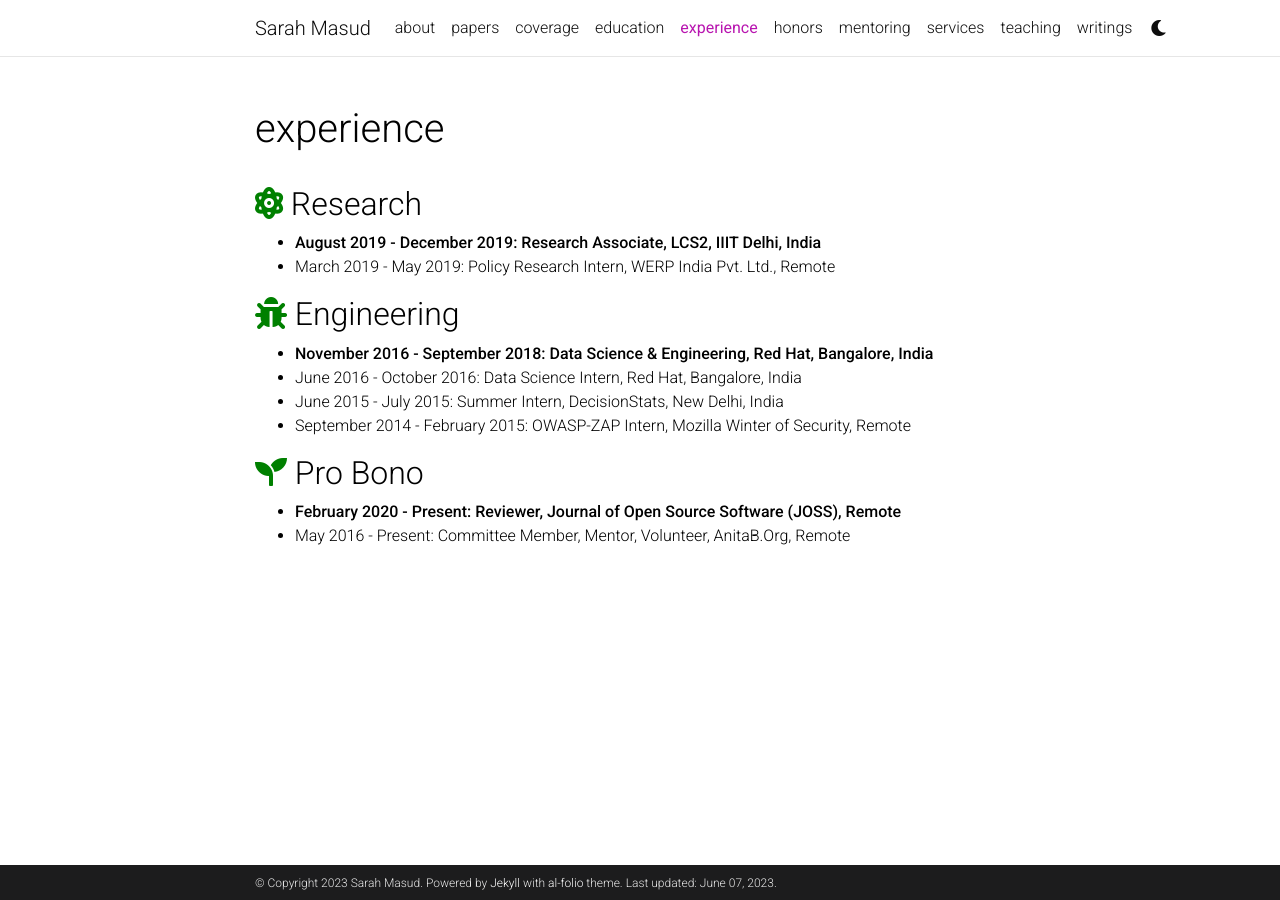
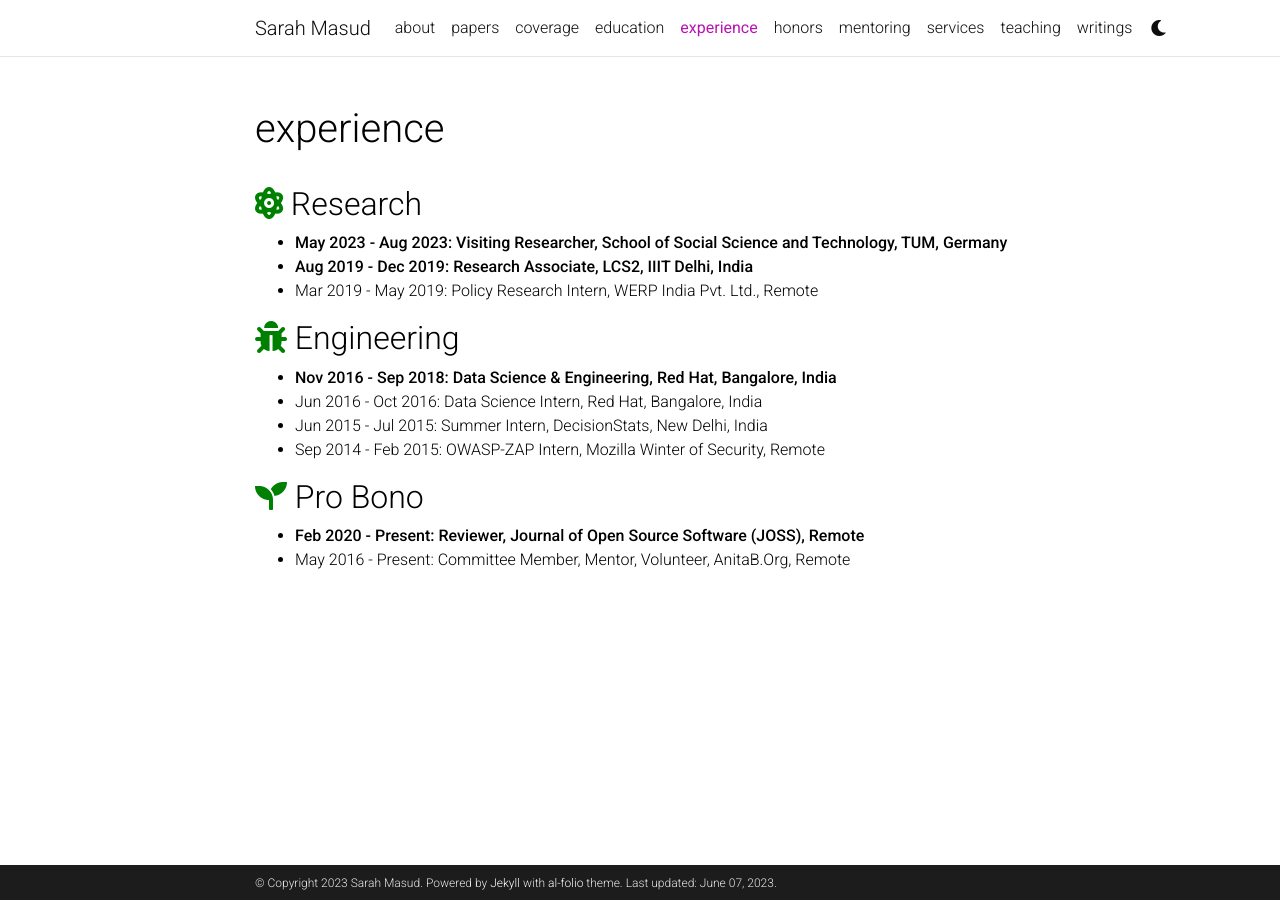
Before and after one commit to sara-02/sara-02.github.io, a Jekyll site: the page built from _pages/experience.md, in a window 1280 px wide. Built offline with Jekyll 4.4.1, drawn with Linux system fonts in a browser that asks for light colours; comment, search, counter and statistics services are not loaded; a style sheet for code colours, icons or effects is not loaded.

Commit message:
Add summer updates, TODO: fix bib for kdd23

```diff
--- a/_pages/experience.md
+++ b/_pages/experience.md
@@ -8,15 +8,16 @@ nav_order: 5
 ---
 
 ## <i style='font-size:24px' class='fas' style='color: green'>&#xf5d2;</i> Research
-* **August 2019 - December 2019: Research Associate, LCS2, IIIT Delhi, India**
-* March 2019 - May 2019: Policy Research Intern, WERP India Pvt. Ltd., Remote
+* **May 2023 - Aug 2023: Visiting Researcher, School of Social Science and Technology, TUM, Germany**
+* **Aug 2019 - Dec 2019: Research Associate, LCS2, IIIT Delhi, India**
+* Mar 2019 - May 2019: Policy Research Intern, WERP India Pvt. Ltd., Remote
 
 ## <i style='font-size:24px' class='fas' style='color: green'>&#xf188;</i> Engineering
-* **November 2016 - September 2018: Data Science & Engineering, Red Hat, Bangalore, India**
-* June 2016 - October 2016: Data Science Intern, Red Hat, Bangalore, India
-* June 2015 - July 2015: Summer Intern, DecisionStats, New Delhi, India
-* September 2014 - February 2015: OWASP-ZAP Intern, Mozilla Winter of Security, Remote
+* **Nov 2016 - Sep 2018: Data Science & Engineering, Red Hat, Bangalore, India**
+* Jun 2016 - Oct 2016: Data Science Intern, Red Hat, Bangalore, India
+* Jun 2015 - Jul 2015: Summer Intern, DecisionStats, New Delhi, India
+* Sep 2014 - Feb 2015: OWASP-ZAP Intern, Mozilla Winter of Security, Remote
 
 ## <i style='font-size:24px' class='fas' style='color: green'>&#xf4d8;</i> Pro Bono
-* **February 2020 - Present: Reviewer, Journal of Open Source Software (JOSS), Remote**
+* **Feb 2020 - Present: Reviewer, Journal of Open Source Software (JOSS), Remote**
 * May 2016 - Present: Committee Member, Mentor, Volunteer, AnitaB.Org, Remote
```
Also changed, not shown: _bibliography/papers.bib (+19 -0 lines), _pages/coverage.md (+2 -1 lines), _pages/education.md (+3 -3 lines), _pages/honors.md (+2 -1 lines), _pages/teaching.md (+1 -0 lines).
